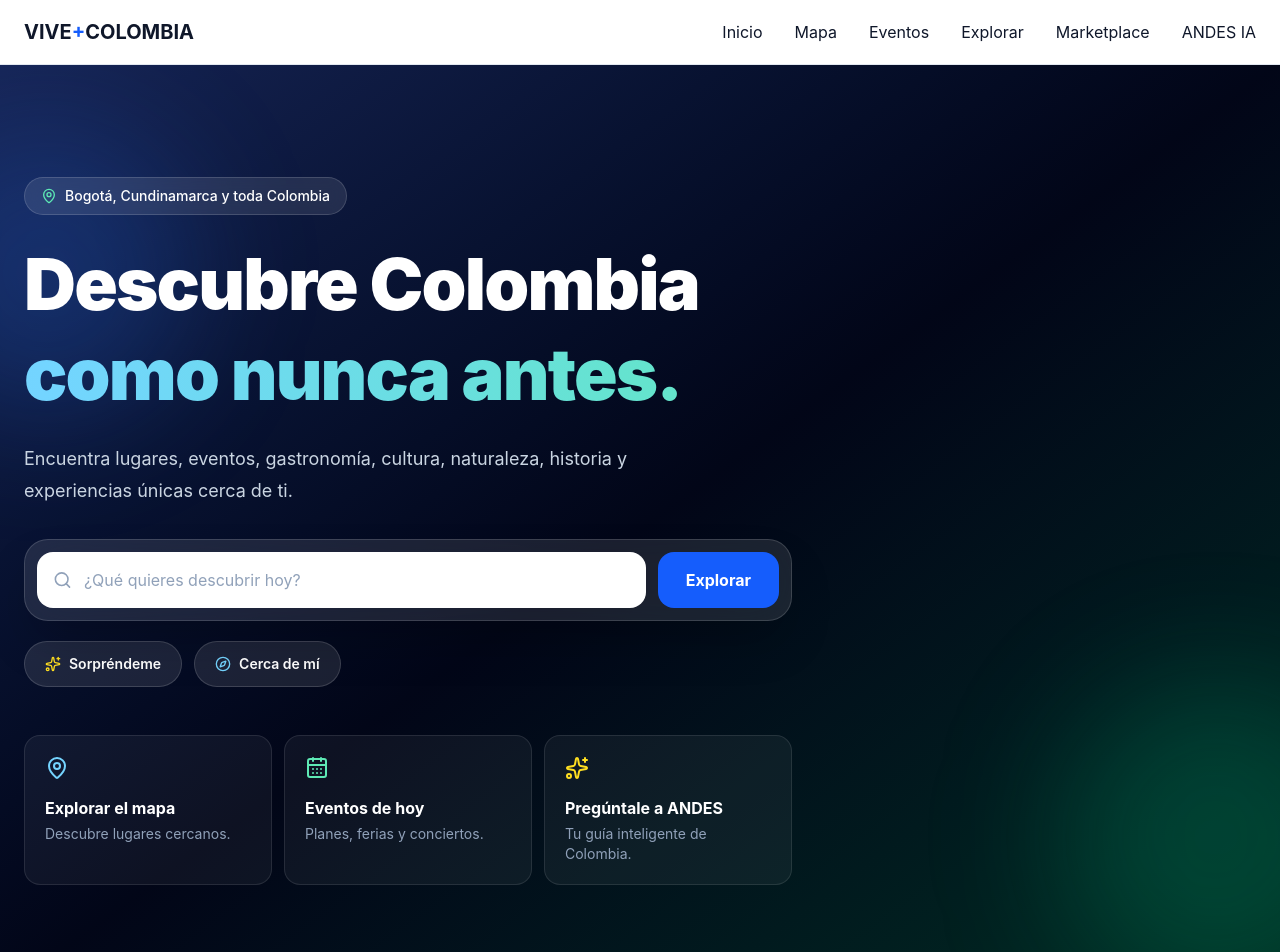
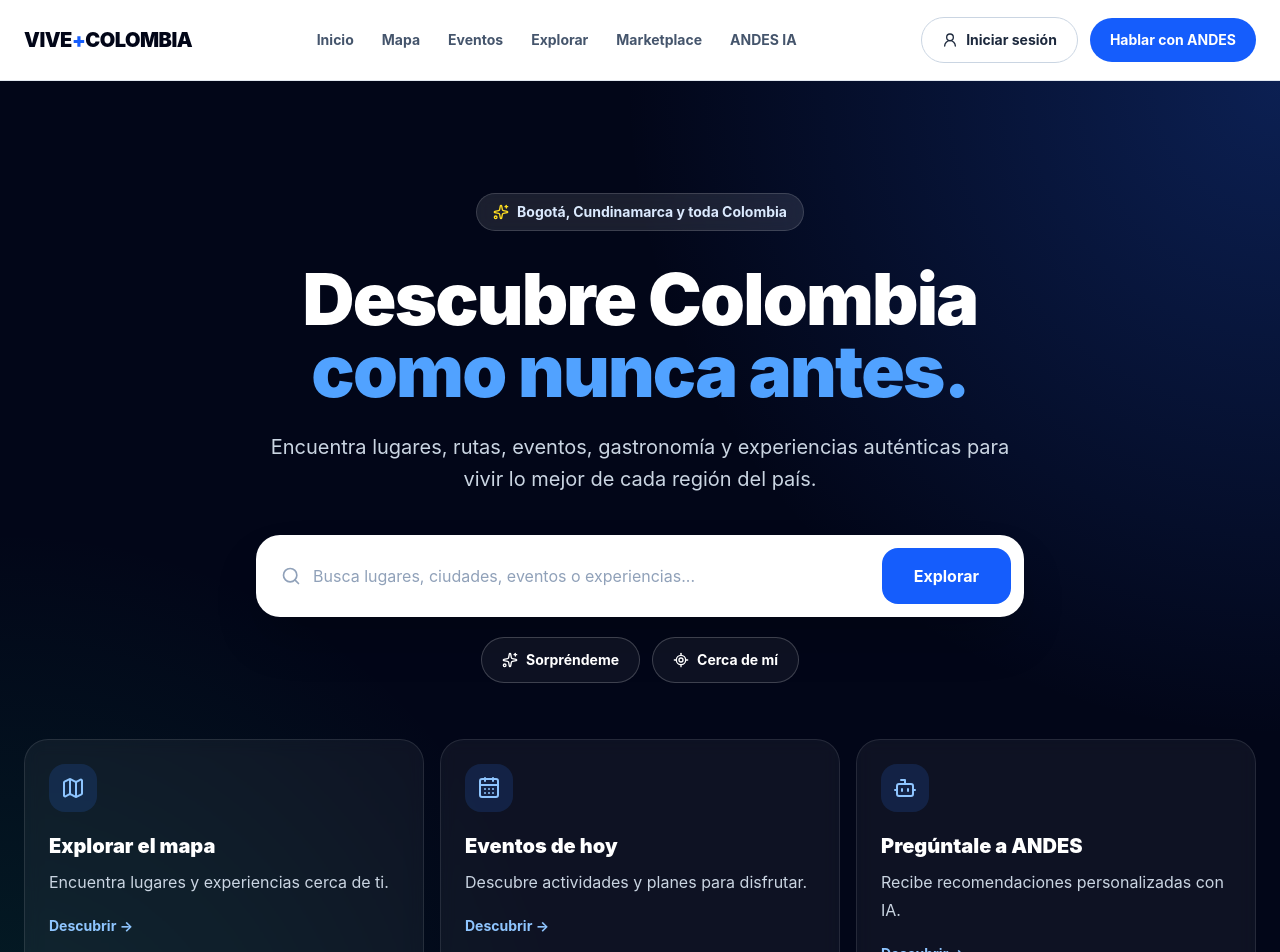
Before and after one commit to openworldwideibo-max/Vive-Colombia, a React (Vite) app: page / in a window 1280 px wide. Shown: the top 952 px of the page. Built offline with nearby package versions, Linux system fonts and the light colour scheme.

Commit message:
feat: connect navbar links to home sections

```diff
--- a/src/components/home/AndesAssistant.tsx
+++ b/src/components/home/AndesAssistant.tsx
@@ -77,6 +77,7 @@ export default function AndesAssistant() {
 
                 <div>
                   <p className="font-black">ANDES</p>
+
                   <p className="text-sm text-emerald-600">
                     Guía inteligente disponible
                   </p>
--- a/src/components/home/Categories.tsx
+++ b/src/components/home/Categories.tsx
@@ -42,7 +42,7 @@ const categories = [
 
 export default function Categories() {
   return (
-    <section className="bg-slate-50 py-20">
+    <section id="explorar" className="bg-slate-50 py-20">
       <div className="mx-auto max-w-7xl px-6">
         <div className="max-w-2xl">
           <p className="text-sm font-bold uppercase tracking-[0.2em] text-blue-600">
--- a/src/components/home/Hero.tsx
+++ b/src/components/home/Hero.tsx
@@ -1,109 +1,126 @@
 import {
+  Bot,
   CalendarDays,
-  Compass,
-  MapPin,
+  LocateFixed,
+  Map,
   Search,
   Sparkles,
 } from "lucide-react";
 
+const quickActions = [
+  {
+    title: "Explorar el mapa",
+    description: "Encuentra lugares y experiencias cerca de ti.",
+    icon: Map,
+    href: "#mapa",
+  },
+  {
+    title: "Eventos de hoy",
+    description: "Descubre actividades y planes para disfrutar.",
+    icon: CalendarDays,
+    href: "#eventos",
+  },
+  {
+    title: "Pregúntale a ANDES",
+    description: "Recibe recomendaciones personalizadas con IA.",
+    icon: Bot,
+    href: "#andes",
+  },
+];
+
 export default function Hero() {
   return (
-    <section className="relative overflow-hidden bg-slate-950 text-white">
-      <div className="absolute inset-0 bg-gradient-to-br from-blue-950 via-slate-950 to-emerald-950" />
+    <section
+      id="inicio"
+      className="relative overflow-hidden bg-slate-950 text-white"
+    >
+      <div className="absolute inset-0 bg-[radial-gradient(circle_at_top_right,rgba(37,99,235,0.28),transparent_40%)]" />
+      <div className="absolute inset-0 bg-[radial-gradient(circle_at_bottom_left,rgba(16,185,129,0.14),transparent_35%)]" />
 
-      <div className="absolute -left-24 top-16 h-72 w-72 rounded-full bg-blue-500/20 blur-3xl" />
-      <div className="absolute -right-24 bottom-0 h-80 w-80 rounded-full bg-emerald-500/20 blur-3xl" />
-
-      <div className="relative mx-auto max-w-7xl px-6 py-20 lg:py-28">
-        <div className="max-w-4xl">
-          <div className="mb-6 inline-flex items-center gap-2 rounded-full border border-white/15 bg-white/10 px-4 py-2 text-sm font-medium backdrop-blur">
-            <MapPin className="h-4 w-4 text-emerald-300" />
+      <div className="relative mx-auto max-w-7xl px-6 py-20 sm:py-24 lg:py-28">
+        <div className="mx-auto max-w-4xl text-center">
+          <div className="inline-flex items-center gap-2 rounded-full border border-white/15 bg-white/10 px-4 py-2 text-sm font-bold text-blue-100 backdrop-blur">
+            <Sparkles className="h-4 w-4 text-yellow-300" />
             Bogotá, Cundinamarca y toda Colombia
           </div>
 
-          <h1 className="max-w-4xl text-4xl font-black leading-tight tracking-tight sm:text-5xl lg:text-7xl">
+          <h1 className="mt-8 text-4xl font-black tracking-tight sm:text-5xl lg:text-7xl">
             Descubre Colombia
-            <span className="block bg-gradient-to-r from-sky-300 to-emerald-300 bg-clip-text text-transparent">
-              como nunca antes.
-            </span>
+            <span className="block text-blue-400">como nunca antes.</span>
           </h1>
 
-          <p className="mt-6 max-w-2xl text-lg leading-8 text-slate-300">
-            Encuentra lugares, eventos, gastronomía, cultura, naturaleza,
-            historia y experiencias únicas cerca de ti.
+          <p className="mx-auto mt-6 max-w-3xl text-lg leading-8 text-slate-300 sm:text-xl">
+            Encuentra lugares, rutas, eventos, gastronomía y experiencias
+            auténticas para vivir lo mejor de cada región del país.
           </p>
 
-          <div className="mt-8 flex max-w-3xl flex-col gap-3 rounded-3xl border border-white/15 bg-white/10 p-3 shadow-2xl backdrop-blur-xl sm:flex-row">
-            <div className="flex flex-1 items-center gap-3 rounded-2xl bg-white px-4">
-              <Search className="h-5 w-5 text-slate-400" />
+          <form
+            className="mx-auto mt-10 flex max-w-3xl flex-col gap-3 rounded-3xl border border-white/10 bg-white p-3 shadow-2xl sm:flex-row"
+            onSubmit={(event) => event.preventDefault()}
+          >
+            <label className="flex min-h-14 flex-1 items-center gap-3 px-3">
+              <Search className="h-5 w-5 shrink-0 text-slate-400" />
 
               <input
                 type="search"
-                placeholder="¿Qué quieres descubrir hoy?"
-                className="min-h-14 w-full bg-transparent text-slate-900 outline-none placeholder:text-slate-400"
+                placeholder="Busca lugares, ciudades, eventos o experiencias..."
+                className="w-full bg-transparent text-slate-900 outline-none placeholder:text-slate-400"
               />
-            </div>
+            </label>
 
             <button
-              type="button"
-              className="min-h-14 rounded-2xl bg-blue-600 px-7 font-bold text-white transition hover:bg-blue-500"
+              type="submit"
+              className="min-h-14 rounded-2xl bg-blue-600 px-8 font-bold text-white transition hover:bg-blue-500"
             >
               Explorar
             </button>
-          </div>
+          </form>
 
-          <div className="mt-5 flex flex-wrap gap-3">
+          <div className="mt-5 flex flex-wrap justify-center gap-3">
             <button
               type="button"
-              className="inline-flex items-center gap-2 rounded-full border border-white/15 bg-white/10 px-5 py-3 text-sm font-semibold transition hover:bg-white/20"
+              className="inline-flex items-center gap-2 rounded-full border border-white/20 bg-white/5 px-5 py-3 text-sm font-bold transition hover:bg-white hover:text-slate-950"
             >
-              <Sparkles className="h-4 w-4 text-yellow-300" />
+              <Sparkles className="h-4 w-4" />
               Sorpréndeme
             </button>
 
             <button
               type="button"
-              className="inline-flex items-center gap-2 rounded-full border border-white/15 bg-white/10 px-5 py-3 text-sm font-semibold transition hover:bg-white/20"
+              className="inline-flex items-center gap-2 rounded-full border border-white/20 bg-white/5 px-5 py-3 text-sm font-bold transition hover:bg-white hover:text-slate-950"
             >
-              <Compass className="h-4 w-4 text-sky-300" />
+              <LocateFixed className="h-4 w-4" />
               Cerca de mí
             </button>
           </div>
+        </div>
 
-          <div className="mt-12 grid max-w-3xl gap-3 sm:grid-cols-3">
-            <a
-              href="#mapa"
-              className="group rounded-2xl border border-white/10 bg-white/5 p-5 transition hover:bg-white/10"
-            >
-              <MapPin className="h-6 w-6 text-sky-300" />
-              <h2 className="mt-4 font-bold">Explorar el mapa</h2>
-              <p className="mt-1 text-sm text-slate-400">
-                Descubre lugares cercanos.
-              </p>
-            </a>
+        <div className="mt-14 grid gap-4 md:grid-cols-3">
+          {quickActions.map((action) => {
+            const Icon = action.icon;
 
-            <a
-              href="#eventos"
-              className="group rounded-2xl border border-white/10 bg-white/5 p-5 transition hover:bg-white/10"
-            >
-              <CalendarDays className="h-6 w-6 text-emerald-300" />
-              <h2 className="mt-4 font-bold">Eventos de hoy</h2>
-              <p className="mt-1 text-sm text-slate-400">
-                Planes, ferias y conciertos.
-              </p>
-            </a>
+            return (
+              <a
+                key={action.title}
+                href={action.href}
+                className="group rounded-3xl border border-white/10 bg-white/5 p-6 backdrop-blur transition hover:-translate-y-1 hover:border-blue-400/40 hover:bg-white/10"
+              >
+                <div className="flex h-12 w-12 items-center justify-center rounded-2xl bg-blue-500/15 text-blue-300 transition group-hover:bg-blue-600 group-hover:text-white">
+                  <Icon className="h-6 w-6" />
+                </div>
 
-            <a
-              href="#andes"
-              className="group rounded-2xl border border-white/10 bg-white/5 p-5 transition hover:bg-white/10"
-            >
-              <Sparkles className="h-6 w-6 text-yellow-300" />
-              <h2 className="mt-4 font-bold">Pregúntale a ANDES</h2>
-              <p className="mt-1 text-sm text-slate-400">
-                Tu guía inteligente de Colombia.
-              </p>
-            </a>
-          </div>
+                <h2 className="mt-5 text-xl font-black">{action.title}</h2>
+
+                <p className="mt-2 leading-7 text-slate-300">
+                  {action.description}
+                </p>
+
+                <span className="mt-5 inline-block text-sm font-bold text-blue-300">
+                  Descubrir →
+                </span>
+              </a>
+            );
+          })}
         </div>
       </div>
     </section>
--- a/src/components/home/RecommendedRoutes.tsx
+++ b/src/components/home/RecommendedRoutes.tsx
@@ -1,10 +1,4 @@
-import {
-  Clock3,
-  MapPin,
-  Route,
-  Star,
-  Users,
-} from "lucide-react";
+import { Clock3, MapPin, Route, Star, Users } from "lucide-react";
 
 const routes = [
   {
@@ -44,7 +38,7 @@ const routes = [
 
 export default function RecommendedRoutes() {
   return (
-    <section className="bg-slate-50 py-20">
+    <section id="mapa" className="bg-slate-50 py-20">
       <div className="mx-auto max-w-7xl px-6">
         <div className="flex flex-col gap-5 md:flex-row md:items-end md:justify-between">
           <div className="max-w-2xl">
--- a/src/components/layout/Navbar.tsx
+++ b/src/components/layout/Navbar.tsx
@@ -1,31 +1,118 @@
+import { Menu, UserRound, X } from "lucide-react";
+import { useState } from "react";
+
+const navigation = [
+  { name: "Inicio", href: "#inicio" },
+  { name: "Mapa", href: "#mapa" },
+  { name: "Eventos", href: "#eventos" },
+  { name: "Explorar", href: "#explorar" },
+  { name: "Marketplace", href: "#marketplace" },
+  { name: "ANDES IA", href: "#andes" },
+];
+
 export default function Navbar() {
+  const [isMenuOpen, setIsMenuOpen] = useState(false);
+
+  const closeMenu = () => {
+    setIsMenuOpen(false);
+  };
+
   return (
-    <header className="sticky top-0 z-50 bg-white border-b border-slate-200">
-      <div className="mx-auto flex h-16 max-w-7xl items-center justify-between px-6">
-
-        <h1 className="text-xl font-bold">
+    <header className="sticky top-0 z-50 border-b border-slate-200 bg-white/95 backdrop-blur">
+      <nav
+        className="mx-auto flex h-20 max-w-7xl items-center justify-between px-6"
+        aria-label="Navegación principal"
+      >
+        <a
+          href="#inicio"
+          className="text-xl font-black tracking-tight text-slate-950"
+          onClick={closeMenu}
+        >
           VIVE
           <span className="text-blue-600">+</span>
           COLOMBIA
-        </h1>
+        </a>
 
-        <nav className="hidden gap-8 md:flex">
+        <div className="hidden items-center gap-7 lg:flex">
+          {navigation.map((item) => (
+            <a
+              key={item.name}
+              href={item.href}
+              className="text-sm font-bold text-slate-600 transition hover:text-blue-600"
+            >
+              {item.name}
+            </a>
+          ))}
+        </div>
 
-          <a href="#">Inicio</a>
+        <div className="hidden items-center gap-3 lg:flex">
+          <button
+            type="button"
+            className="inline-flex items-center gap-2 rounded-full border border-slate-300 px-5 py-3 text-sm font-bold text-slate-800 transition hover:border-blue-600 hover:text-blue-600"
+          >
+            <UserRound className="h-4 w-4" />
+            Iniciar sesión
+          </button>
 
-          <a href="#">Mapa</a>
+          <a
+            href="#andes"
+            className="rounded-full bg-blue-600 px-5 py-3 text-sm font-bold text-white transition hover:bg-blue-500"
+          >
+            Hablar con ANDES
+          </a>
+        </div>
 
-          <a href="#">Eventos</a>
+        <button
+          type="button"
+          className="flex h-11 w-11 items-center justify-center rounded-xl border border-slate-200 text-slate-800 transition hover:border-blue-600 hover:text-blue-600 lg:hidden"
+          onClick={() => setIsMenuOpen((currentValue) => !currentValue)}
+          aria-label={isMenuOpen ? "Cerrar menú" : "Abrir menú"}
+          aria-expanded={isMenuOpen}
+          aria-controls="mobile-navigation"
+        >
+          {isMenuOpen ? (
+            <X className="h-6 w-6" />
+          ) : (
+            <Menu className="h-6 w-6" />
+          )}
+        </button>
+      </nav>
 
-          <a href="#">Explorar</a>
+      {isMenuOpen && (
+        <div
+          id="mobile-navigation"
+          className="border-t border-slate-200 bg-white px-6 py-6 lg:hidden"
+        >
+          <div className="mx-auto flex max-w-7xl flex-col">
+            {navigation.map((item) => (
+              <a
+                key={item.name}
+                href={item.href}
+                onClick={closeMenu}
+                className="border-b border-slate-100 py-4 font-bold text-slate-700 transition hover:text-blue-600"
+              >
+                {item.name}
+              </a>
+            ))}
 
-          <a href="#">Marketplace</a>
+            <button
+              type="button"
+              className="mt-6 inline-flex items-center justify-center gap-2 rounded-2xl border border-slate-300 px-5 py-3 font-bold text-slate-800"
+            >
+              <UserRound className="h-5 w-5" />
+              Iniciar sesión
+            </button>
 
-          <a href="#">ANDES IA</a>
-
-        </nav>
-
-      </div>
+            <a
+              href="#andes"
+              onClick={closeMenu}
+              className="mt-3 rounded-2xl bg-blue-600 px-5 py-3 text-center font-bold text-white"
+            >
+              Hablar con ANDES
+            </a>
+          </div>
+        </div>
+      )}
     </header>
-  )
+  );
 }
```
